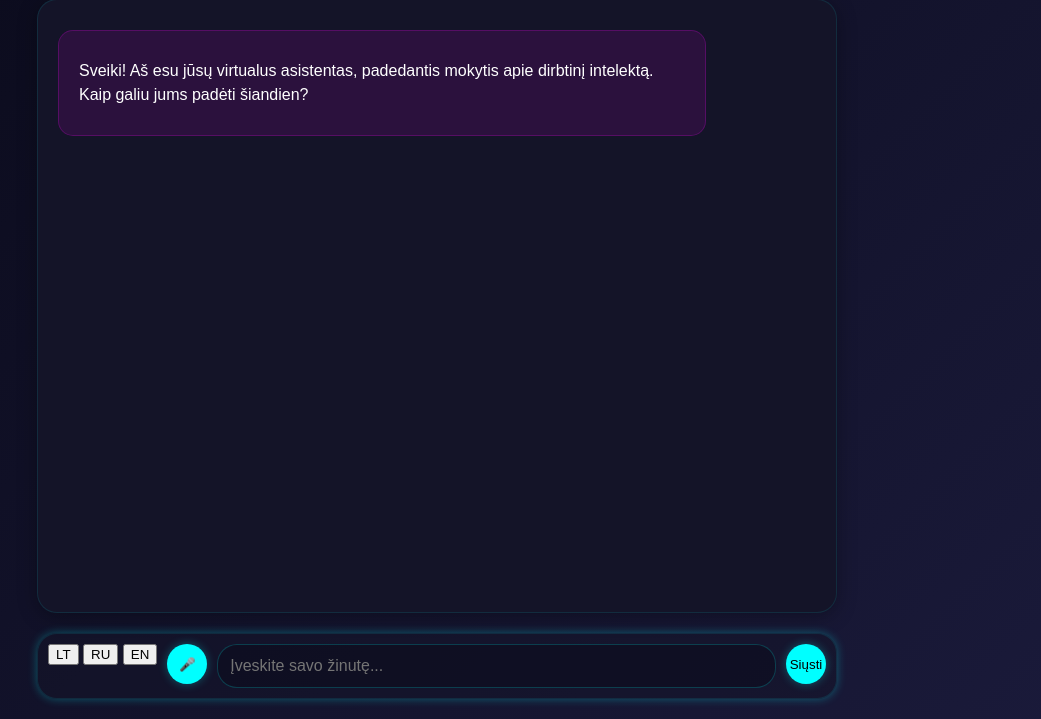
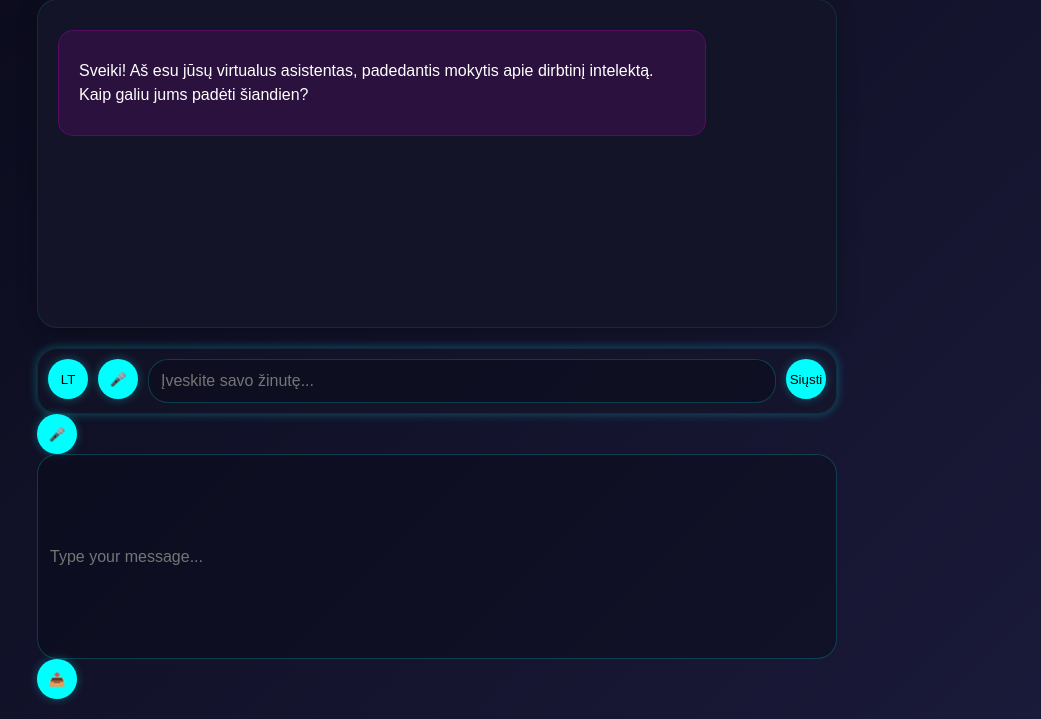
Before and after one commit to tikserziku/Visaginas360_AI_chat, a Flask app: page / in a window 1280 px wide. Shown: the part 81-800 px from the top of the page, without its empty margins (203-1244 px from the left). Run offline with Flask 2, Linux system fonts and the light colour scheme.

Commit message:
Update index.html

```diff
--- a/templates/index.html
+++ b/templates/index.html
@@ -27,12 +27,16 @@
 
     <main class="chat-container" role="main">
         <div id="chat-messages" role="log" aria-live="polite" aria-atomic="false"></div>
-        <div class="input-container" role="group" aria-label="Message input">
-            <div class="language-selector" role="radiogroup" aria-label="Select language">
-                <button class="lang-btn" data-lang="lt" role="radio" aria-checked="true">LT</button>
-                <button class="lang-btn" data-lang="ru" role="radio" aria-checked="false">RU</button>
-                <button class="lang-btn" data-lang="en" role="radio" aria-checked="false">EN</button>
-            </div>
+        <div class="input-container">
+            <button id="lang-toggle" class="input-button language-button" aria-label="Change language">
+                <span>LT</span>
+            </button>
+            <button id="voice-button" class="input-button">
+                <span>🎤</span>
+            </button>
+            <input type="text" id="message-input" placeholder="Type your message...">
+            <button id="send-button" class="input-button">📤</button>
+        </div>
             <button id="voice-button" class="input-button" aria-label="Start voice input">
                 <span aria-hidden="true">🎤</span>
             </button>
```
